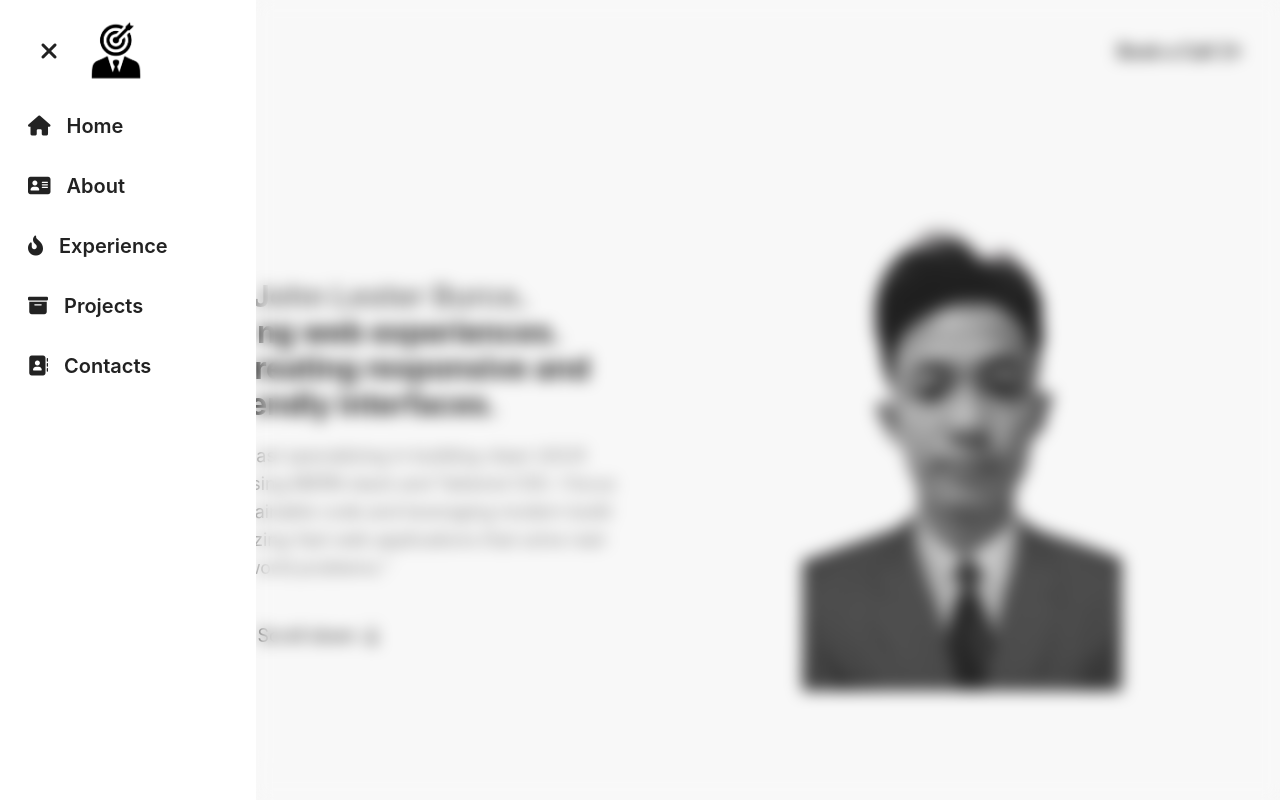
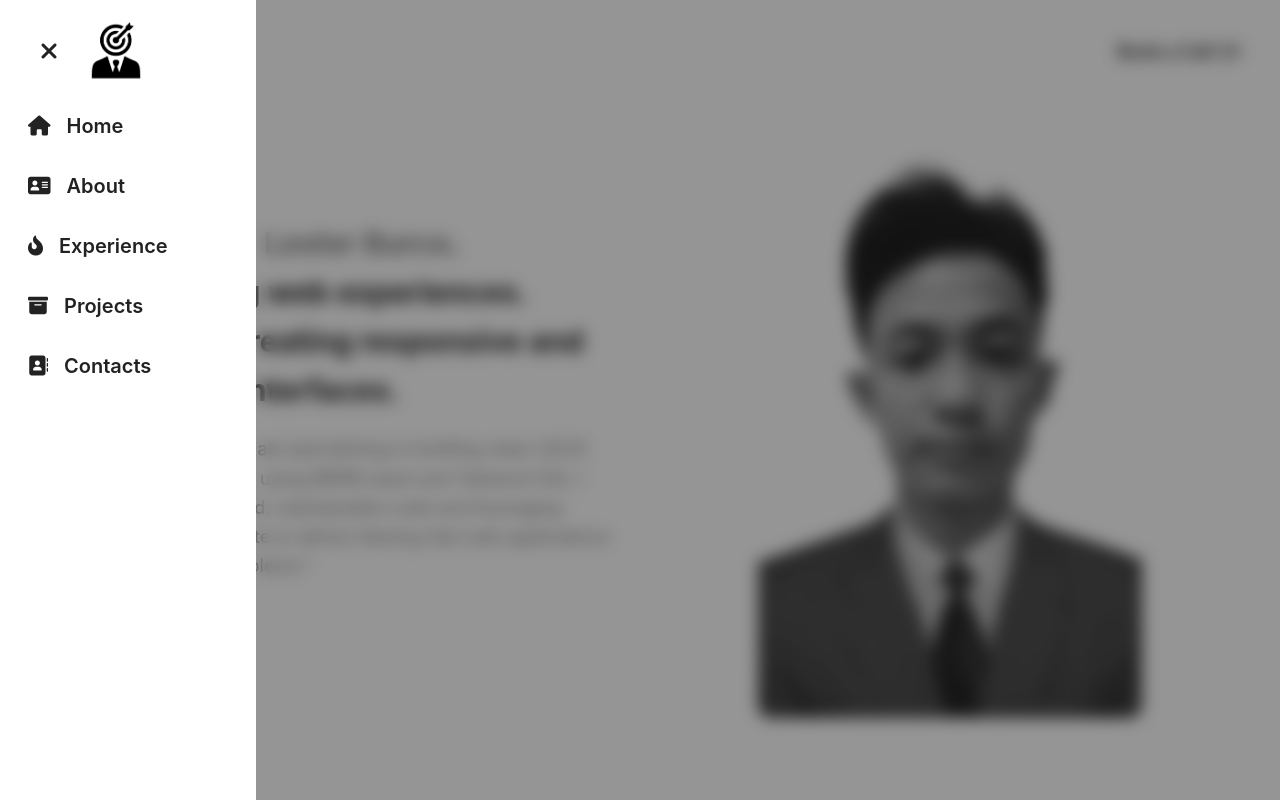
Before and after one commit to Silhouette204/My-Latest-Front-End-Portfolio, a website built with Vite: page index.html in a window 1280 px wide. Both pictures are taken after a click on the button 62 px from the left and 52 px from the top of the page. Shown: the top 800 px of the page. Built offline with nearby package versions, Linux system fonts and the light colour scheme.

Commit message:
set navigation render and fix web structure

```diff
--- a/index.html
+++ b/index.html
@@ -7,61 +7,34 @@
          <link rel="stylesheet" href="https://cdnjs.cloudflare.com/ajax/libs/font-awesome/6.5.1/css/all.min.css" />
     <title>backdrop-navbar</title>
   </head>
-  <body class="bg-primary font-poppins">
+  <body class="min-h-screen flex flex-col bg-primary font-poppins">
 
-<div class="flex flex-row items-center gap-3 mt-5 justify-between mx-5 lg:mx-10">
-
-      <div class="flex flex-row items-center gap-3">
-      <button id="menu-btn" class="cursor-pointer text-2xl text-secondary hover:duration-300 hover:ease-in-out hover:bg-secondary px-3 py-2 rounded-full  hover:text-light">
-        <i class="fa-solid fa-bars"></i>
-      </button>
-
-  <a href="#" class="text-3xl font-bold text-secondary tracking-tight"><img src="./src/assets/icon-img.png" class="w-8 h-10 lg:w-13 lg:h-16" alt=""></a>
+    <div id="nav-container">
+  <!--navigation is inside the renderNavigation in nav.js-->
   </div>
 
-  <a href="#" class="text-base lg:text-lg font-semibold text-secondary hover:text-dark hover:underline">Book a Call<i class="fa-solid fa-arrow-right-from-bracket ml-2"></i></a>
+<!-- Ginamit ang min-h-[calc(100vh-80px)] para pwedeng humaba kung kailangan, at may pt-10 para hindi sadsad sa navbar -->
+<section id="main" class="flex-1 min-h-[calc(100vh-100px)] flex items-center pt-10 pb-16 lg:py-0">
+  <!-- Idinagdag ang gap-y-16 para sa mobile kapag nagpatong ang text at image -->
+  <div class="container mx-auto px-5 lg:px-10 grid grid-cols-1 lg:grid-cols-2 gap-x-10 gap-y-16 items-center w-full">
 
-    </div>
-
-     <div id="backdrop" class="fixed inset-0 backdrop-blur-sm opacity-0 pointer-events-none transition-opacity duration-300 z-40"></div>
-
-<aside id="side-menu" class=" fixed top-0 left-0 h-screen w-64 bg-light text-primary transition-transform duration-300 z-50 transform -translate-x-full">
-
-     <div class="flex flex-row items-center gap-3 m-5">
-      <button id="close-menu-btn" class="cursor-pointer text-2xl text-secondary hover:duration-300 hover:ease-in-out hover:bg-secondary px-4 py-2 rounded-full m-1 hover:text-light">
-        <i class="fa-solid fa-xmark"></i>
-      </button>
- <a href="#" class="text-3xl font-bold text-secondary tracking-tight"><img src="./src/assets/icon-img.png" class="w-8 h-10 lg:w-13 lg:h-16" alt=""></a>
-    </div>
-
- <ul class="flex flex-col gap-4 mx-5 mt-5">
-  <li class="link-nav"><i class="fa-solid fa-house mr-4"></i><a href="#">Home</a></li>
-  <li class="link-nav"><i class="fa-solid fa-address-card mr-4"></i><a href="#">About</a></li>
-  <li class="link-nav"><i class="fa-solid fa-fire-flame-curved mr-4"></i><a href="#">Experience</a></li>
-  <li class="link-nav"><i class="fa-solid fa-box-archive mr-4"></i><a href="#">Projects</a></li>
-  <li class="link-nav"><i class="fa-solid fa-address-book mr-4"></i><a href="#">Contacts</a></li>
- </ul>
-    </aside>
-
-<section id="main" class="min-h-[calc(100vh-80px)] flex items-center">
-      <div class="container-1 grid grid-cols-1 lg:grid-cols-2 gap-10 items-center">
-        <div class="flex flex-col gap-5 mt-15 items-center">
-
-          <h1 class="text-2xl md:text-3xl font-bold text-secondary text-center">
-            👋 Hi, I'm <span class="text-dark">John Lester Burce</span>. </br>
+    <div class="flex flex-col gap-5 items-center lg:items-start">
+      <h1 class="text-2xl md:text-3xl font-bold text-secondary text-center lg:text-left leading-relaxed">
+        👋 Hi, I'm <span class="text-dark">John Lester Burce</span>. <br>
         I build amazing web experiences. Especially in creating responsive and user-friendly interfaces.
       </h1>
-          <p class="text-lg text-dark text-center">
-            "I am a Full-Stack Entusiast specializing in building clean UI/UX experiences and learning using MERN stack and Tailwind CSS. I focus on writing optimized, maintainable code and leveraging modern build tools like Vite to deliver blazing-fast web applications that solve real-world problems."
+      <p class="text-base md:text-lg text-dark text-center lg:text-left max-w-xl leading-relaxed">
+        "I am a Full-Stack Enthusiast specializing in building clean UI/UX experiences and learning using MERN stack and Tailwind CSS. I focus on writing optimized, maintainable code and leveraging modern build tools like Vite to deliver blazing-fast web applications that solve real-world problems."
       </p>
 
-          <a href="#about" class="my-5 text-lg text-secondary hover:text-dark hover:underline">
-            Scroll down<i class="ml-2 fa-solid fa-arrow-down-long"></i>
+      <a href="#about" class="mt-5 text-lg text-secondary hover:text-dark hover:underline flex items-center gap-2 transition duration-300">
+        Scroll down <i class="fa-solid fa-arrow-down-long animate-bounce"></i>
       </a>
     </div>
 
-       <div class="flex justify-center items-center">
-  <img src="./src/assets/main-img.png" class="mt-5 w-68 sm:w-64 md:w-72 lg:w-80 h-auto object-cover" alt="John Lester Burce">
+    <!-- Nilagyan natin ng kaunting padding bottom (pb-5) ang image div para hindi ito dumidikit sa puting background ng About section -->
+    <div class="flex justify-center items-center pb-5 lg:pb-0">
+      <img src="./src/assets/main-img.png" class="w-64 sm:w-72 md:w-80 lg:w-96 h-auto object-cover rounded-xl" alt="John Lester Burce">
     </div>
 
   </div>
--- a/src/main.js
+++ b/src/main.js
@@ -1,9 +1,17 @@
 import './style.css'
 
 import { initNav } from './nav.js';
+import { renderNavigation } from './nav.js';
 
 // Initialize the navigation menu
 
-if (document.getElementById('side-menu') !== null) {
-initNav();
-}
+
+document.addEventListener('DOMContentLoaded', () => {
+
+   renderNavigation();
+
+  if (document.getElementById('side-menu') !== null) {
+    initNav();
+    }
+
+});
--- a/src/nav.js
+++ b/src/nav.js
@@ -1,48 +1,73 @@
+export function renderNavigation() {
+  const navigationContainer = document.querySelector('#nav-container');
+
+  if (!navigationContainer) return;
+
+  // Tinanggal ang .join('') dahil string ito, hindi array
+  navigationContainer.innerHTML = `
+    <div class="flex flex-row items-center gap-3 mt-5 justify-between mx-5 lg:mx-10">
+      <div class="flex flex-row items-center gap-3">
+        <button id="menu-btn" class="cursor-pointer text-2xl text-secondary hover:duration-300 hover:ease-in-out hover:bg-secondary px-3 py-2 rounded-full hover:text-light">
+          <i class="fa-solid fa-bars"></i>
+        </button>
+        <a href="#" class="text-3xl font-bold text-secondary tracking-tight">
+          <img src="./src/assets/icon-img.png" class="w-8 h-10 lg:w-13 lg:h-16" alt="Logo">
+        </a>
+      </div>
+
+      <a href="#" class="text-base lg:text-lg font-semibold text-secondary hover:text-dark hover:underline">
+        Book a Call<i class="fa-solid fa-arrow-right-from-bracket ml-2"></i>
+      </a>
+    </div>
+
+    <!-- Idinagdag ang bg-black/40 para may totoong dilim tulad sa YouTube -->
+    <div id="backdrop" class="fixed inset-0 bg-black/40 backdrop-blur-sm opacity-0 pointer-events-none transition-opacity duration-300 z-40"></div>
+
+    <aside id="side-menu" class="fixed top-0 left-0 h-screen w-64 bg-light text-primary transition-transform duration-300 z-50 transform -translate-x-full">
+      <div class="flex flex-row items-center gap-3 m-5">
+        <button id="close-menu-btn" class="cursor-pointer text-2xl text-secondary hover:duration-300 hover:ease-in-out hover:bg-secondary px-4 py-2 rounded-full m-1 hover:text-light">
+          <i class="fa-solid fa-xmark"></i>
+        </button>
+        <a href="#" class="text-3xl font-bold text-secondary tracking-tight">
+          <img src="./src/assets/icon-img.png" class="w-8 h-10 lg:w-13 lg:h-16" alt="Logo">
+        </a>
+      </div>
+
+      <ul class="flex flex-col gap-4 mx-5 mt-5">
+        <li class="link-nav"><i class="fa-solid fa-house mr-4"></i><a href="#">Home</a></li>
+        <li class="link-nav"><i class="fa-solid fa-address-card mr-4"></i><a href="#">About</a></li>
+        <li class="link-nav"><i class="fa-solid fa-fire-flame-curved mr-4"></i><a href="#">Experience</a></li>
+        <li class="link-nav"><i class="fa-solid fa-box-archive mr-4"></i><a href="#">Projects</a></li>
+        <li class="link-nav"><i class="fa-solid fa-address-book mr-4"></i><a href="#">Contacts</a></li>
+      </ul>
+    </aside>
+  `;
+}
+
 export function initNav() {
-document.addEventListener('DOMContentLoaded', () => {
-  //side menu bar container kukunin para ma control//
+  // Tinanggal ang DOMContentLoaded wrapper dito dahil tatawagin na ito sa main.js kapag ready na ang lahat
   const sideNav = document.querySelector('#side-menu');
-
-  //hamburger button//
   const menuBtn = document.querySelector('#menu-btn');
-
-  //exit button sa loob ng sideNav pag napindot na yung hamburger//
   const closeBtn = document.querySelector('#close-menu-btn');
-
- //since mag lalagay tayo ng backdrop tulad sa youtube ganito ang gagawin//
   const backDrop = document.querySelector('#backdrop');
 
+  // Guard clause para sa kaligtasan ng script kung sakaling mawala ang elemento
+  if (!sideNav || !menuBtn || !closeBtn || !backDrop) return;
 
-  //dito na pagaganahin yung mga button//
- //pag na click yung menuBtn(yung hamburger nav) using eventListener kailangan mag appear yung sideNav//
+  // Pagpapakita ng Nav at Backdrop
   menuBtn.addEventListener('click', () => {
-   sideNav.classList.remove('-translate-x-full');
-
-   // Lilitaw ang dilim pag pinindot ang hamburger
-   backDrop.classList.remove('opacity-0', 'pointer-events-none'); //tatanggalan ng vision sa website
-    backDrop.classList.add('opacity-100', 'pointer-events-auto'); //tatakpan papalitan ng backdrop
+    sideNav.classList.remove('-translate-x-full');
+    backDrop.classList.remove('opacity-0', 'pointer-events-none');
+    backDrop.classList.add('opacity-100', 'pointer-events-auto');
   });
 
-
-  //closeBtn para tanggalin yung sideNav sa gilid
-// Function para isara ang lahat (Clean way para hindi paulit-ulit)
-function closeAll() {
+  // Iisang malinis na function para sa pagsasara
+  function closeAll() {
     sideNav.classList.add('-translate-x-full');
     backDrop.classList.add('opacity-0', 'pointer-events-none');
     backDrop.classList.remove('opacity-100', 'pointer-events-auto');
+  }
+
+  closeBtn.addEventListener('click', closeAll);
+  backDrop.addEventListener('click', closeAll); // Isang event listener lang para sa backdrop, iwas redundancy
 }
-
-// Gamitin ang function sa Close Button
-closeBtn.addEventListener('click', closeAll);
-
-// Gamitin ang function sa Backdrop (Eto yung kulang mo kanina!)
-backDrop.addEventListener('click', closeAll);
-
-
-  //pag napindot na ang hamburger nav kailangan pag nagpindot sa labas ng sideNav ay dapat hindi makakapindot si user sa mga contents ng website tulad sa YT pag nakalabas ang sideNav try mo i check.. ngunit pag pumindot lang sya ay mag eexit lamang ang sideNav instead na makakapindot sya sa content ng website
-backDrop.addEventListener('click', () => {
-    sideNav.classList.add('-translate-x-full');
-    backDrop.classList.add('opacity-0', 'pointer-events-none');
-  });
-});
-};
```
Lines whose indentation alone changed are shown as unchanged.
